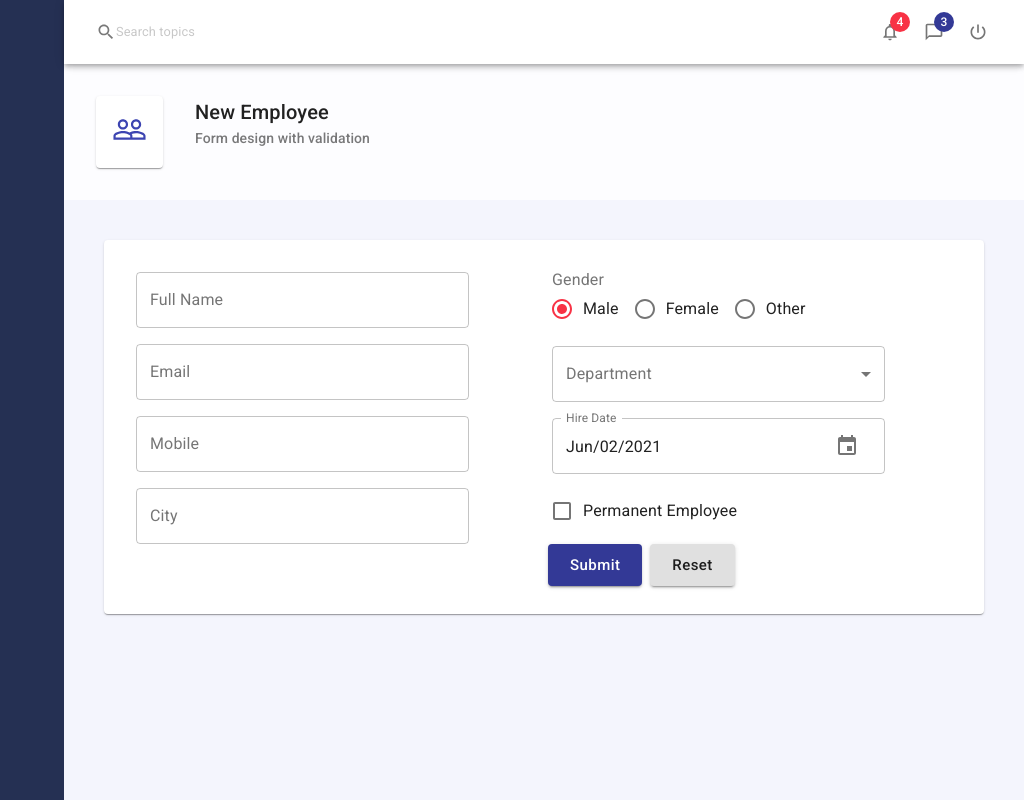
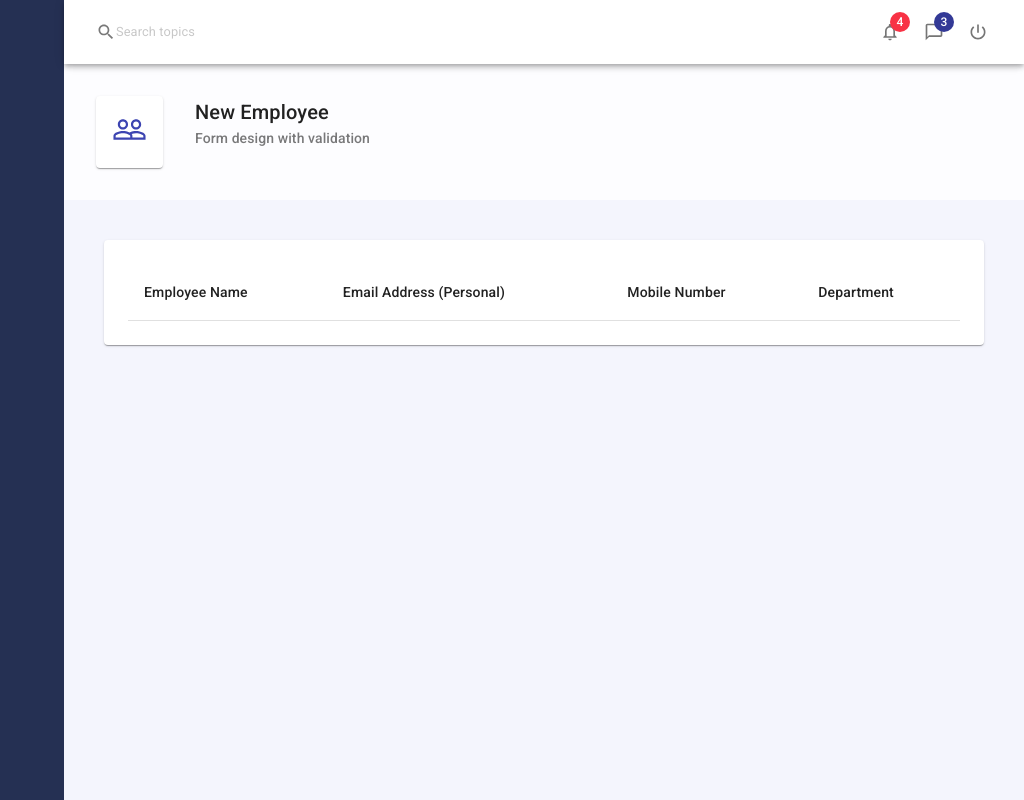
Before and after one commit to ryowuandjanet/complete_mui_system, a React (Create React App) app: page / in a window 1280 px wide. Shown: the whole page, without its empty margins (256-1280 px from the left). Built offline with nearby package versions, Linux system fonts and the light colour scheme.

Commit message:
20210602-React Material UI Table with Paging Sorting and Filtering(ch04 15:04)

```diff
--- /dev/null
+++ b/src/components/useTable.js
@@ -0,0 +1,31 @@
+import React, { useState } from 'react'
+import { Table, TableHead, TableRow, TableCell } from '@material-ui/core'
+
+export default function useTable(records, headCells) {
+
+  const TblContainer = props => (
+    <Table>
+      {props.children}
+    </Table>
+  )
+
+  const TblHead = props => {
+
+    return (<TableHead>
+        <TableRow>
+          {
+            headCells.map(headCell => (
+              <TableCell key={headCell.id}>
+                {headCell.label}
+              </TableCell>))
+          }
+        </TableRow>
+      </TableHead>
+    )
+  }
+
+  return {
+    TblContainer,
+    TblHead
+  }
+}
--- a/src/pages/Employees/Employees.js
+++ b/src/pages/Employees/Employees.js
@@ -1,8 +1,10 @@
-import React from 'react'
+import React,{useState} from 'react'
 import EmployeeForm from "./EmployeeForm"
 import PageHeader from '../../components/PageHeader';
 import PeopleOutlineIcon from '@material-ui/icons/PeopleOutline';
-import { Paper, makeStyles } from '@material-ui/core'
+import { Paper, makeStyles,TableBody, TableRow, TableCell } from '@material-ui/core'
+import useTable from "../../components/useTable";
+import * as employeeService from "../../services/employeeService";
 
 const useStyles = makeStyles(theme => ({
   pageContent: {
@@ -11,8 +13,21 @@
   }
 }))
 
+const headCells = [
+  { id: 'fullName', label: 'Employee Name' },
+  { id: 'email', label: 'Email Address (Personal)' },
+  { id: 'mobile', label: 'Mobile Number' },
+  { id: 'department', label: 'Department', disableSorting: true },
+]
+
 export default function Employees() {
   const classes = useStyles()
+  const [records, setRecords] = useState(employeeService.getAllEmployees())
+
+  const {
+    TblContainer,
+    TblHead
+  } = useTable(records, headCells);
 
   return (
     <>
@@ -22,7 +37,22 @@
         icon={<PeopleOutlineIcon fontSize="large" />}
       />
       <Paper className={classes.pageContent}>
-        <EmployeeForm />
+        {/*<EmployeeForm />*/}
+        <TblContainer>
+          <TblHead />
+          <TableBody>
+            {
+              records.map(item =>
+                (<TableRow key={item.id}>
+                  <TableCell>{item.fullName}</TableCell>
+                  <TableCell>{item.email}</TableCell>
+                  <TableCell>{item.mobile}</TableCell>
+                  <TableCell>{item.department}</TableCell>
+                </TableRow>)
+              )
+            }
+          </TableBody>
+        </TblContainer>
       </Paper>
     </>
   )
--- a/src/services/employeeService.js
+++ b/src/services/employeeService.js
@@ -28,5 +28,11 @@
 export function getAllEmployees() {
     if (localStorage.getItem(KEYS.employees) == null)
         localStorage.setItem(KEYS.employees, JSON.stringify([]))
-    return JSON.parse(localStorage.getItem(KEYS.employees));
+    let employees = JSON.parse(localStorage.getItem(KEYS.employees));
+    //map departmentID to department title
+    let departments = getDepartmentCollection();
+    return employees.map(x => ({
+        ...x,
+        department: departments[x.departmentId - 1].title
+    }))
 }
```
